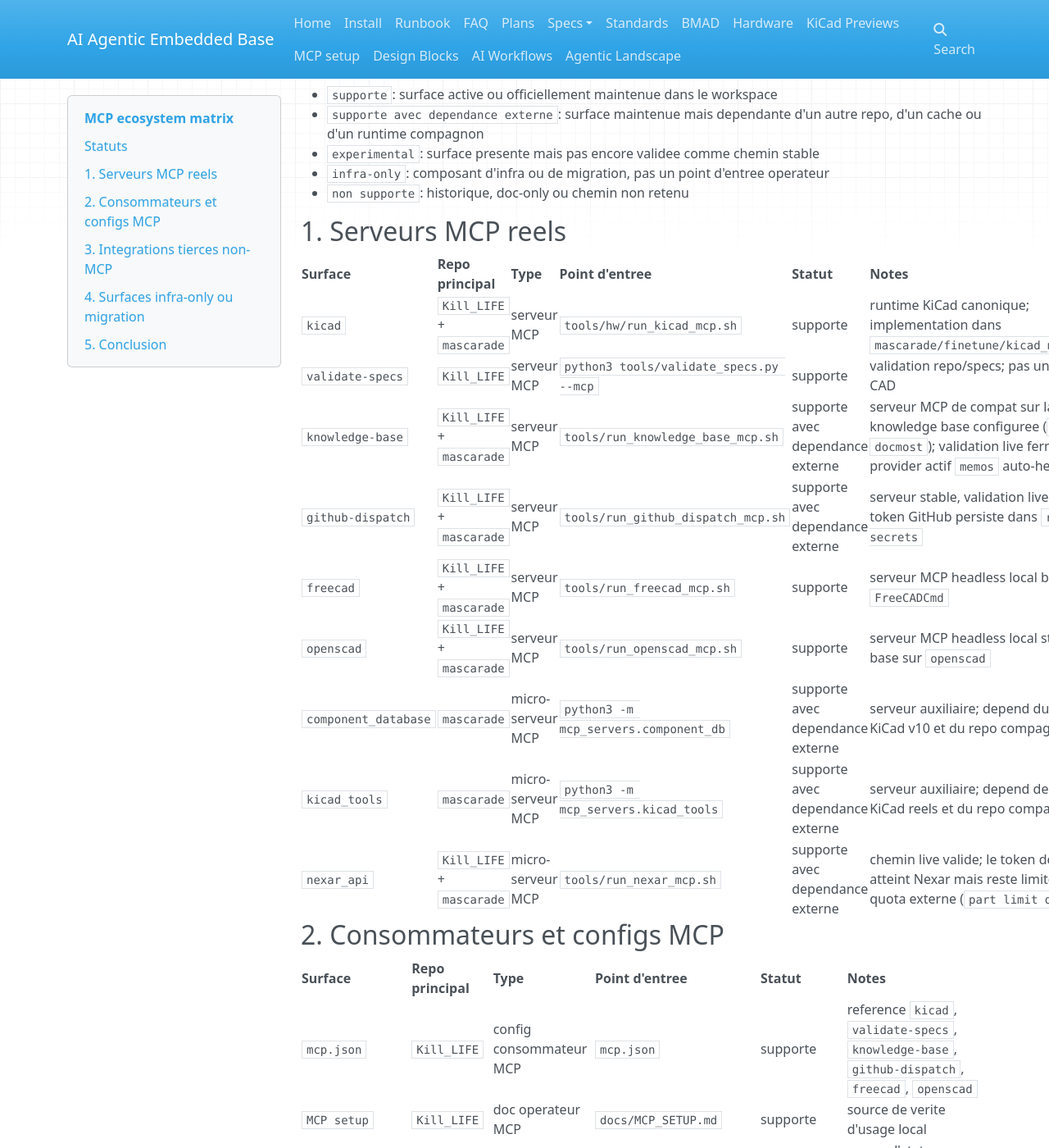
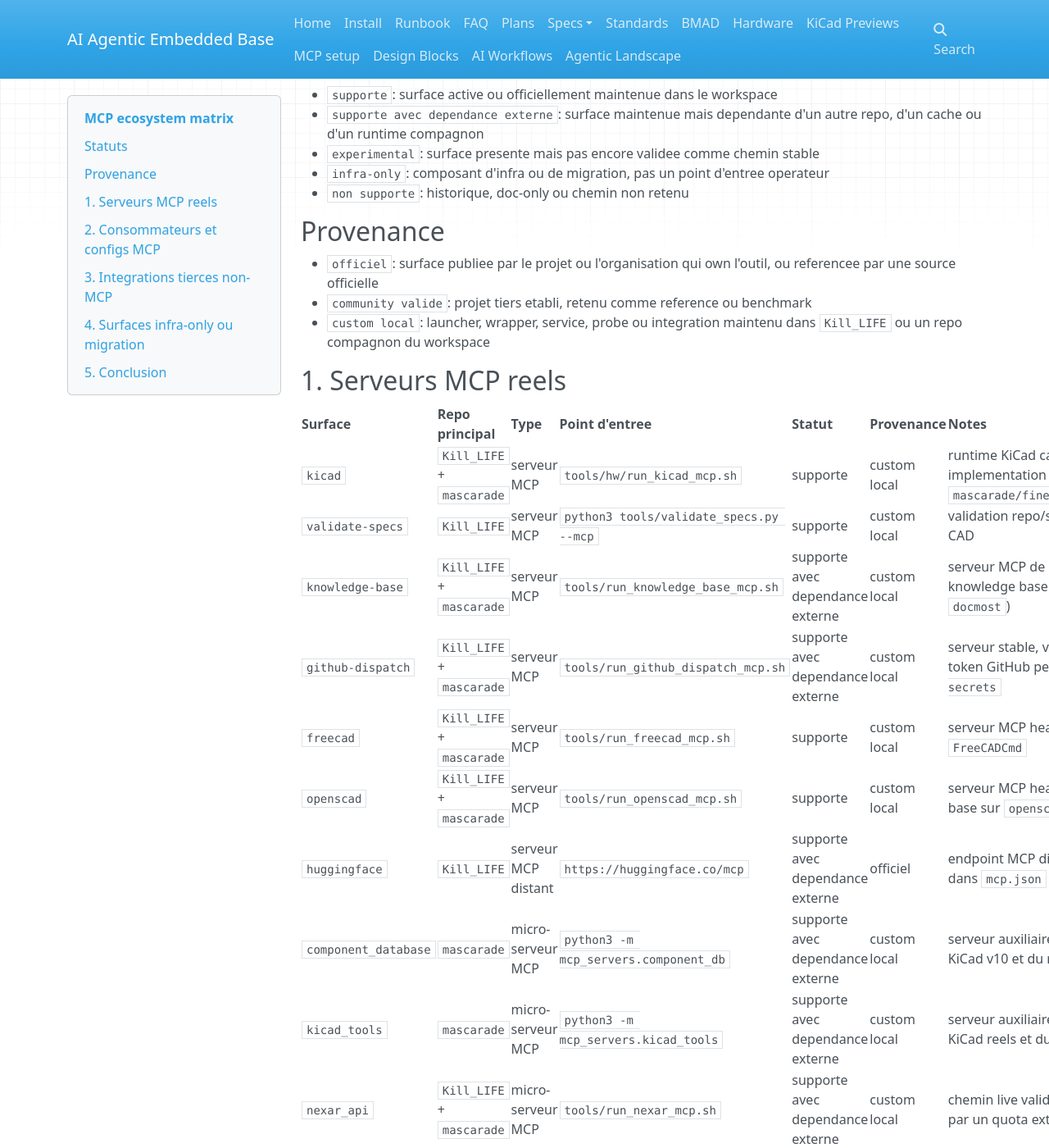
Before and after one commit to electron-rare/Kill_LIFE, an MkDocs documentation site: the page built from docs/MCP_ECOSYSTEM_MATRIX.md, in a window 1280 px wide and 1400 px high, scrolled down 198 px. Shown: the whole window at 82% size. Built offline with MkDocs 1.6.1, drawn with Linux system fonts in a browser that asks for light colours; nearby versions of some CDN libraries; some of the changed text lies outside the part shown.

Commit message:
docs: refresh repo state and lot split manifests

```diff
--- a/docs/MCP_ECOSYSTEM_MATRIX.md
+++ b/docs/MCP_ECOSYSTEM_MATRIX.md
@@ -12,49 +12,57 @@ Matrice transverse des surfaces MCP et non-MCP observees dans `Kill_LIFE`, `masc
 - `infra-only`: composant d'infra ou de migration, pas un point d'entree operateur
 - `non supporte`: historique, doc-only ou chemin non retenu
 
+## Provenance
+
+- `officiel`: surface publiee par le projet ou l'organisation qui own l'outil, ou referencee par une source officielle
+- `community valide`: projet tiers etabli, retenu comme reference ou benchmark
+- `custom local`: launcher, wrapper, service, probe ou integration maintenu dans `Kill_LIFE` ou un repo compagnon du workspace
+
 ## 1. Serveurs MCP reels
 
-| Surface | Repo principal | Type | Point d'entree | Statut | Notes |
-| --- | --- | --- | --- | --- | --- |
-| `kicad` | `Kill_LIFE` + `mascarade` | serveur MCP | `tools/hw/run_kicad_mcp.sh` | supporte | runtime KiCad canonique; implementation dans `mascarade/finetune/kicad_mcp_server` |
-| `validate-specs` | `Kill_LIFE` | serveur MCP | `python3 tools/validate_specs.py --mcp` | supporte | validation repo/specs; pas un runtime CAD |
-| `knowledge-base` | `Kill_LIFE` + `mascarade` | serveur MCP | `tools/run_knowledge_base_mcp.sh` | supporte avec dependance externe | serveur MCP de compat sur la knowledge base configuree (`memos` ou `docmost`); validation live fermee sur le provider actif `memos` auto-heberge |
-| `github-dispatch` | `Kill_LIFE` + `mascarade` | serveur MCP | `tools/run_github_dispatch_mcp.sh` | supporte avec dependance externe | serveur stable, validation live fermee via token GitHub persiste dans `runtime-secrets` |
-| `freecad` | `Kill_LIFE` + `mascarade` | serveur MCP | `tools/run_freecad_mcp.sh` | supporte | serveur MCP headless local base sur `FreeCADCmd` |
-| `openscad` | `Kill_LIFE` + `mascarade` | serveur MCP | `tools/run_openscad_mcp.sh` | supporte | serveur MCP headless local stateless base sur `openscad` |
-| `component_database` | `mascarade` | micro-serveur MCP | `python3 -m mcp_servers.component_db` | supporte avec dependance externe | serveur auxiliaire; depend du cache KiCad v10 et du repo compagnon |
-| `kicad_tools` | `mascarade` | micro-serveur MCP | `python3 -m mcp_servers.kicad_tools` | supporte avec dependance externe | serveur auxiliaire; depend des fichiers KiCad reels et du repo compagnon |
-| `nexar_api` | `Kill_LIFE` + `mascarade` | micro-serveur MCP | `tools/run_nexar_mcp.sh` | supporte avec dependance externe | chemin live valide; le token de reference atteint Nexar mais reste limite par un quota externe (`part limit of 0`) |
+| Surface | Repo principal | Type | Point d'entree | Statut | Provenance | Notes |
+| --- | --- | --- | --- | --- | --- | --- |
+| `kicad` | `Kill_LIFE` + `mascarade` | serveur MCP | `tools/hw/run_kicad_mcp.sh` | supporte | custom local | runtime KiCad canonique; implementation dans `mascarade/finetune/kicad_mcp_server` |
+| `validate-specs` | `Kill_LIFE` | serveur MCP | `python3 tools/validate_specs.py --mcp` | supporte | custom local | validation repo/specs; pas un runtime CAD |
+| `knowledge-base` | `Kill_LIFE` + `mascarade` | serveur MCP | `tools/run_knowledge_base_mcp.sh` | supporte avec dependance externe | custom local | serveur MCP de compat sur la knowledge base configuree (`memos` ou `docmost`) |
+| `github-dispatch` | `Kill_LIFE` + `mascarade` | serveur MCP | `tools/run_github_dispatch_mcp.sh` | supporte avec dependance externe | custom local | serveur stable, validation live fermee via token GitHub persiste dans `runtime-secrets` |
+| `freecad` | `Kill_LIFE` + `mascarade` | serveur MCP | `tools/run_freecad_mcp.sh` | supporte | custom local | serveur MCP headless local base sur `FreeCADCmd` |
+| `openscad` | `Kill_LIFE` + `mascarade` | serveur MCP | `tools/run_openscad_mcp.sh` | supporte | custom local | serveur MCP headless local stateless base sur `openscad` |
+| `huggingface` | `Kill_LIFE` | serveur MCP distant | `https://huggingface.co/mcp` | supporte avec dependance externe | officiel | endpoint MCP distant officiel, versionne dans `mcp.json` |
+| `component_database` | `mascarade` | micro-serveur MCP | `python3 -m mcp_servers.component_db` | supporte avec dependance externe | custom local | serveur auxiliaire; depend du cache KiCad v10 et du repo compagnon |
+| `kicad_tools` | `mascarade` | micro-serveur MCP | `python3 -m mcp_servers.kicad_tools` | supporte avec dependance externe | custom local | serveur auxiliaire; depend des fichiers KiCad reels et du repo compagnon |
+| `nexar_api` | `Kill_LIFE` + `mascarade` | micro-serveur MCP | `tools/run_nexar_mcp.sh` | supporte avec dependance externe | custom local | chemin live valide, mais encore borne par un quota externe |
 
 ## 2. Consommateurs et configs MCP
 
-| Surface | Repo principal | Type | Point d'entree | Statut | Notes |
-| --- | --- | --- | --- | --- | --- |
-| `mcp.json` | `Kill_LIFE` | config consommateur MCP | `mcp.json` | supporte | reference `kicad`, `validate-specs`, `knowledge-base`, `github-dispatch`, `freecad`, `openscad` |
-| `MCP setup` | `Kill_LIFE` | doc operateur MCP | `docs/MCP_SETUP.md` | supporte | source de verite d'usage local |
-| `ops MCP probe` | `mascarade` | observabilite synthetique | `/api/ops/summary` via `api/src/routes/ops.ts` | supporte avec dependance externe | expose l'etat agrege de `kicad`, `validate-specs`, `knowledge-base`, `github-dispatch`, `freecad`, `openscad` et des surfaces distantes suivies par le cockpit |
-| `crazy_life MCP positionnement` | `crazy_life` | doc de non-ownership / cockpit | `docs/MCP_PLAN_2026-03-07.md` | supporte | `crazy_life` consomme l'etat MCP et les probes, sans porter de serveur |
+| Surface | Repo principal | Type | Point d'entree | Statut | Provenance | Notes |
+| --- | --- | --- | --- | --- | --- | --- |
+| `mcp.json` | `Kill_LIFE` | config consommateur MCP | `mcp.json` | supporte | custom local | reference `kicad`, `validate-specs`, `knowledge-base`, `github-dispatch`, `freecad`, `openscad` et `huggingface` |
+| `MCP setup` | `Kill_LIFE` | doc operateur MCP | `docs/MCP_SETUP.md` | supporte | custom local | source de verite d'usage local et de provenance operatoire |
+| `ops MCP probe` | `mascarade` | observabilite synthetique | `/api/ops/summary` via `api/src/routes/ops.ts` | supporte avec dependance externe | custom local | expose l'etat agrege des surfaces MCP locales et distantes suivies par le cockpit |
+| `crazy_life MCP positionnement` | `crazy_life` | doc de non-ownership / cockpit | `docs/MCP_PLAN_2026-03-07.md` | supporte | custom local | `crazy_life` consomme l'etat MCP et les probes, sans porter de serveur |
 
 ## 3. Integrations tierces non-MCP
 
-| Surface | Repo principal | Type | Point d'entree | Dependance | Statut | Notes |
-| --- | --- | --- | --- | --- | --- | --- |
-| `Knowledge base bridge` | `mascarade` | API HTTP interne | `/api/knowledge-base/*` via `api/src/routes/knowledgeBase.ts` | provider actif + credentials associes | supporte | bridge HTTP de compat vers la knowledge base configuree |
-| `Knowledge base core` | `mascarade` | integration provider-aware | `core/mascarade/integrations/knowledge_base.py` | provider actif + credentials associes | supporte | source de verite backend pour `memos` et `docmost` |
-| `GitHub dispatch` | `mascarade` | API GitHub directe | `api/src/lib/killlife.ts` | `KILL_LIFE_GITHUB_TOKEN` ou `GITHUB_TOKEN` | supporte | lance `workflow_dispatch`, conserve en parallele du MCP `github-dispatch` |
-| `FreeCAD agent` | `mascarade` | agent metier | `core/mascarade/agents/freecad_agent.py` | backend LLM | supporte | reste un agent de guidance; l'execution outillee passe par le MCP `freecad` pour la suite cible |
-| `Workflow editors` | `mascarade` + `crazy_life` | UI orchestration | `web/src/pages/KillLifeWorkflowEditor.tsx`, `src/pages/KillLifeWorkflowEditor.tsx`, `src/pages/CrazyLaneEditor.tsx` | backend API | supporte | exposent `github-dispatch` comme type de noeud, pas comme serveur MCP |
+| Surface | Repo principal | Type | Point d'entree | Dependance | Statut | Provenance | Notes |
+| --- | --- | --- | --- | --- | --- | --- | --- |
+| `Knowledge base bridge` | `mascarade` | API HTTP interne | `/api/knowledge-base/*` via `api/src/routes/knowledgeBase.ts` | provider actif + credentials associes | supporte | custom local | bridge HTTP de compat vers la knowledge base configuree |
+| `Knowledge base core` | `mascarade` | integration provider-aware | `core/mascarade/integrations/knowledge_base.py` | provider actif + credentials associes | supporte | custom local | source de verite backend pour `memos` et `docmost` |
+| `GitHub dispatch` | `mascarade` | API GitHub directe | `api/src/lib/killlife.ts` | `KILL_LIFE_GITHUB_TOKEN` ou `GITHUB_TOKEN` | supporte | custom local | lance `workflow_dispatch`, conserve en parallele du MCP `github-dispatch` |
+| `FreeCAD agent` | `mascarade` | agent metier | `core/mascarade/agents/freecad_agent.py` | backend LLM | supporte | custom local | reste un agent de guidance; l'execution outillee passe par le MCP `freecad` pour la suite cible |
+| `Workflow editors` | `mascarade` + `crazy_life` | UI orchestration | `web/src/pages/KillLifeWorkflowEditor.tsx`, `src/pages/KillLifeWorkflowEditor.tsx`, `src/pages/CrazyLaneEditor.tsx` | backend API | supporte | custom local | exposent `github-dispatch` comme type de noeud, pas comme serveur MCP |
 
 ## 4. Surfaces infra-only ou migration
 
-| Surface | Repo principal | Type | Point d'entree | Statut | Notes |
-| --- | --- | --- | --- | --- | --- |
-| `openmemory-mcp / mem0` | `mascarade` | conteneur MCP tiers | `deploy/migration/compose.tools.ai.yml` | infra-only | profil `heavy`, non documente comme point d'entree canonique |
-| `kicad-sch-mcp` | docs historiques | ancien serveur MCP externe | documentation seulement | non supporte | pas package ni retenu dans le workspace actuel |
+| Surface | Repo principal | Type | Point d'entree | Statut | Provenance | Notes |
+| --- | --- | --- | --- | --- | --- | --- |
+| `openmemory-mcp / mem0` | `mascarade` | conteneur MCP tiers | `deploy/migration/compose.tools.ai.yml` | infra-only | community valide | profil `heavy`, non documente comme point d'entree canonique |
+| `kicad-sch-mcp` | docs historiques | ancien serveur MCP externe | documentation seulement | non supporte | community valide | pas package ni retenu dans le workspace actuel |
 
 ## 5. Conclusion
 
-- `Kill_LIFE` porte maintenant des MCP locaux supportes pour `kicad`, `validate-specs`, `knowledge-base`, `github-dispatch`, `freecad` et `openscad`
+- `Kill_LIFE` porte des MCP locaux supportes pour `kicad`, `validate-specs`, `knowledge-base`, `github-dispatch`, `freecad` et `openscad`, tous classes `custom local`
+- `huggingface` reste la surface MCP distante officielle suivie dans `mcp.json`
 - `mascarade` porte l'agregation ops et les integrations applicatives encore existantes en parallele
 - `crazy_life` consomme et supervise, mais n'own pas de serveur MCP
-- `A2A` reste ferme tant que l'orchestrateur n'est pas branche sur les MCP specialises et que l'observabilite MCP n'est pas completement homogene
+- les references `community valide` restent des apports de benchmark ou d'infra, pas des runtimes canoniques par defaut
```
Also changed, not shown: other parts of docs/MCP_ECOSYSTEM_MATRIX.md (+1 -1 lines), README.md (+2 -0 lines), deploy/cad/README.md (+26 -1 lines), docs/KICAD_BENCHMARK_MATRIX.md (added, +94 -0 lines), docs/LOT_SPLIT_MANIFEST_2026-03-15.md (added, +27 -0 lines), docs/MCP_CAD_PROVENANCE_2026-03-14.md (added, +51 -0 lines), docs/MCP_SETUP.md (+27 -4 lines), docs/MCP_SUPPORT_MATRIX.md (+26 -17 lines), docs/REPO_STATE.md (+5 -5 lines), docs/plans/15_plan_mcp_runtime_alignment.md (+22 -7 lines), docs/plans/15_todo_mcp_stack.md (+3 -1 lines).
